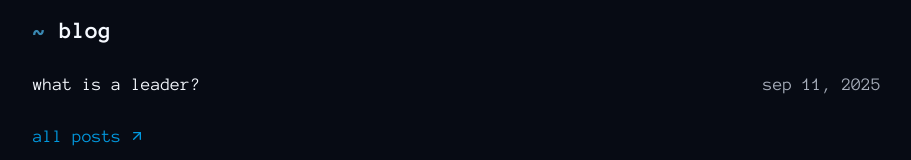
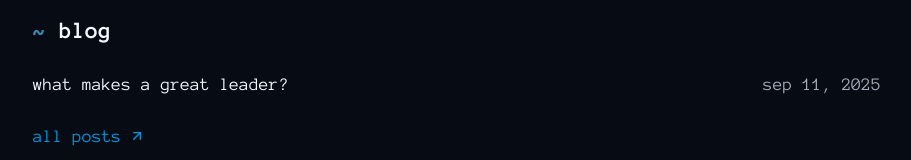
Before and after one commit to a2ys/website, a Next.js app: page / in a window 1280 px wide. Shown: the part 407-567 px from the top of the page, without its empty margins (183-1094 px from the left). Built offline with nearby package versions, Linux system fonts and the light colour scheme.

Commit message:
feat: basic blog set up

```diff
--- /dev/null
+++ b/content/blog/what-is-a-leader.mdx
@@ -0,0 +1,11 @@
+---
+title: "What Makes a Great Leader?"
+date: "2025-09-11"
+author: "Your Name"
+---
+
+# Test Dummy
+
+## Test Dummy
+
+This is a test dummy file for editing purposes.
--- a/package.json
+++ b/package.json
@@ -14,6 +14,7 @@
     "gray-matter": "^4.0.3",
     "lucide-react": "^0.543.0",
     "next": "15.5.2",
+    "next-mdx-remote": "^5.0.0",
     "react": "19.1.0",
     "react-dom": "19.1.0",
     "remark": "^15.0.1",
--- a/src/app/blog/[slug]/page.tsx
+++ b/src/app/blog/[slug]/page.tsx
@@ -1,19 +1,33 @@
-import { getPostData } from "@/lib/posts";
+import { getPosts, getPostBySlug } from "@/lib/posts";
+import { MDXRemote } from "next-mdx-remote/rsc";
 
-export default async function BlogPost({
+export async function generateStaticParams() {
+  const posts = getPosts();
+  return posts.map((post) => ({
+    slug: post.slug,
+  }));
+}
+
+export default async function PostPage({
   params,
 }: {
   params: { slug: string };
 }) {
-  const post = await getPostData(params.slug);
+  const { frontmatter, content } = await getPostBySlug(params.slug);
 
   return (
     <article className="prose dark:prose-invert">
-      <h1>{post.title}</h1>
-      <p className="text-sm text-muted-foreground">
-        {new Date(post.date).toLocaleDateString()}
+      <h1 className="text-4xl font-extrabold tracking-tight">
+        {frontmatter.title}
+      </h1>
+      <p className="text-gray-500 mt-2">
+        By {frontmatter.author} on{" "}
+        {new Date(frontmatter.date).toLocaleDateString()}
       </p>
-      <div dangerouslySetInnerHTML={{ __html: post.contentHtml }} />
+
+      <div className="mt-8">
+        <MDXRemote source={content} components={components} />
+      </div>
     </article>
   );
 }
--- a/src/app/blog/page.tsx
+++ b/src/app/blog/page.tsx
@@ -1,10 +1,10 @@
 import ScrambleTextComponent from "@/components/ScrambleTextComponent";
-import { getSortedPostsData } from "@/lib/posts";
+import { getPosts } from "@/lib/posts";
 import Link from "next/link";
 import React from "react";
 
 const page = () => {
-  const posts = getSortedPostsData();
+  const posts = getPosts();
 
   return (
     <main>
--- a/src/app/page.tsx
+++ b/src/app/page.tsx
@@ -1,10 +1,10 @@
 import ScrambleTextComponent from "@/components/ScrambleTextComponent";
-import { getSortedPostsData } from "@/lib/posts";
+import { getPosts } from "@/lib/posts";
 import { ArrowUpRight, Briefcase, MapPin } from "lucide-react";
 import Link from "next/link";
 
 export default function Home() {
-  const posts = getSortedPostsData().slice(0, 4);
+  const posts = getPosts().slice(0, 4);
 
   return (
     <main>
--- a/src/content/blog/what-is-a-leader.md
+++ /dev/null
@@ -1,6 +0,0 @@
----
-title: "What is a Leader?"
-date: "2025-09-11"
----
-
-Blog post content goes here.
--- a/src/lib/posts.ts
+++ b/src/lib/posts.ts
@@ -1,44 +1,42 @@
 import fs from "fs";
 import path from "path";
 import matter from "gray-matter";
-import { remark } from "remark";
-import html from "remark-html";
 
-const postsDir = path.join(process.cwd(), "src/content/blog");
+const postsDirectory = path.join(process.cwd(), "content/blog");
 
-export function getSortedPostsData() {
-  const fileNames = fs.readdirSync(postsDir);
+export function getPosts() {
+  const fileNames = fs.readdirSync(postsDirectory);
+  const allPostsData = fileNames.map((fileName) => {
+    const slug = fileName.replace(/\.mdx$/, "");
 
-  const allPostsData = fileNames.map((fileName) => {
-    const slug = fileName.replace(/\.md$/, "");
-    const fullPath = path.join(postsDir, fileName);
+    const fullPath = path.join(postsDirectory, fileName);
     const fileContents = fs.readFileSync(fullPath, "utf8");
 
-    const { data } = matter(fileContents);
+    const matterResult = matter(fileContents);
 
     return {
       slug,
-      ...(data as { title: string; date: string }),
+      ...(matterResult.data as { title: string; date: string; author: string }),
     };
   });
 
-  return allPostsData.sort(
-    (a, b) => new Date(b.date).getTime() - new Date(a.date).getTime()
-  );
+  return allPostsData.sort((a, b) => {
+    if (a.date < b.date) {
+      return 1;
+    } else {
+      return -1;
+    }
+  });
 }
 
-export async function getPostData(slug: string) {
-  const fullPath = path.join(postsDir, `${slug}.md`);
+export async function getPostBySlug(slug: string) {
+  const fullPath = path.join(postsDirectory, `${slug}.mdx`);
   const fileContents = fs.readFileSync(fullPath, "utf8");
 
   const { data, content } = matter(fileContents);
 
-  const processedContent = await remark().use(html).process(content);
-  const contentHtml = processedContent.toString();
-
   return {
-    slug,
-    contentHtml,
-    ...(data as { title: string; date: string }),
+    frontmatter: data as { title: string; date: string; author: string },
+    content,
   };
 }
```
Also changed, not shown: 1 other file (tests, documents, lock files or other folders).
